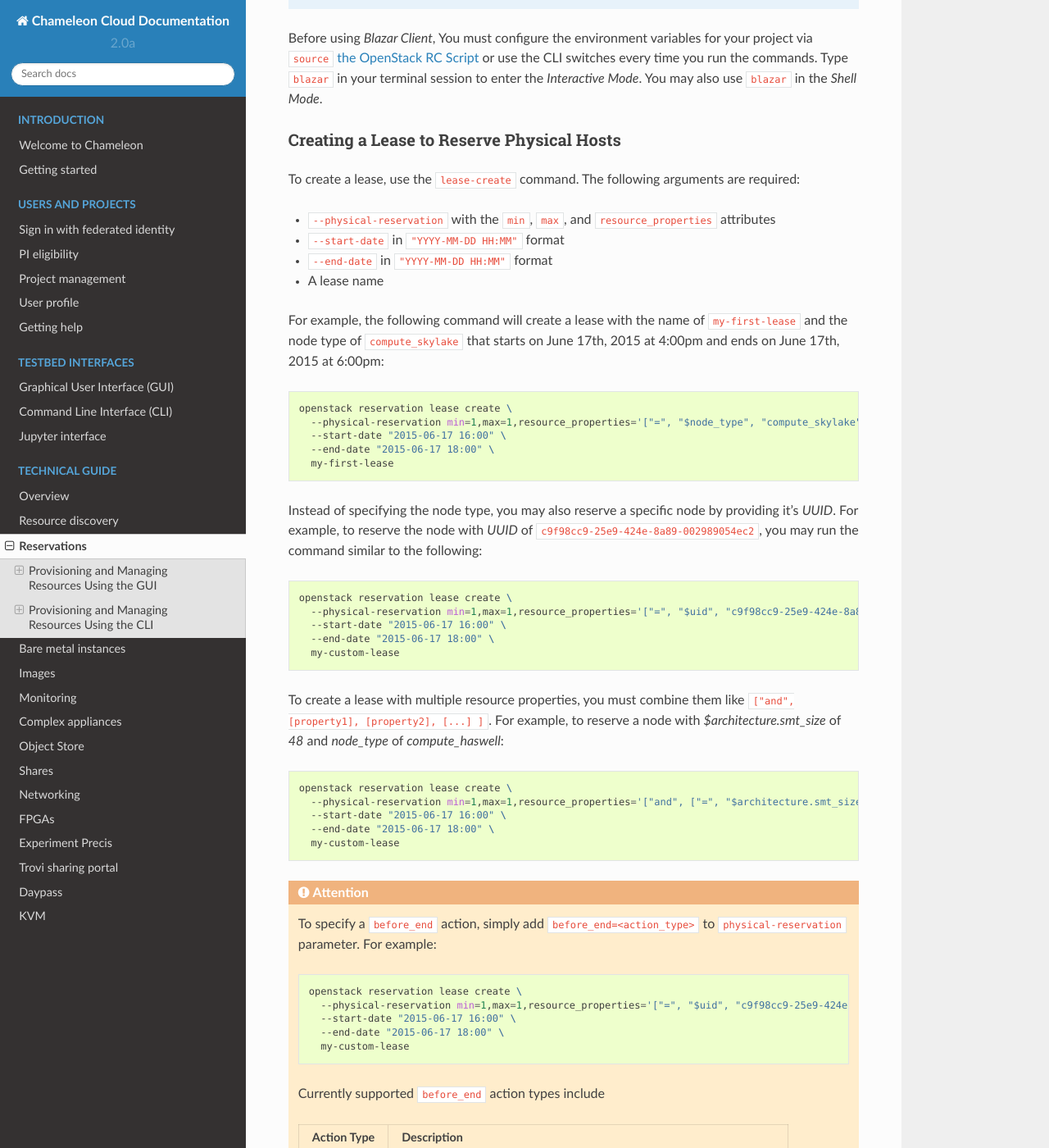
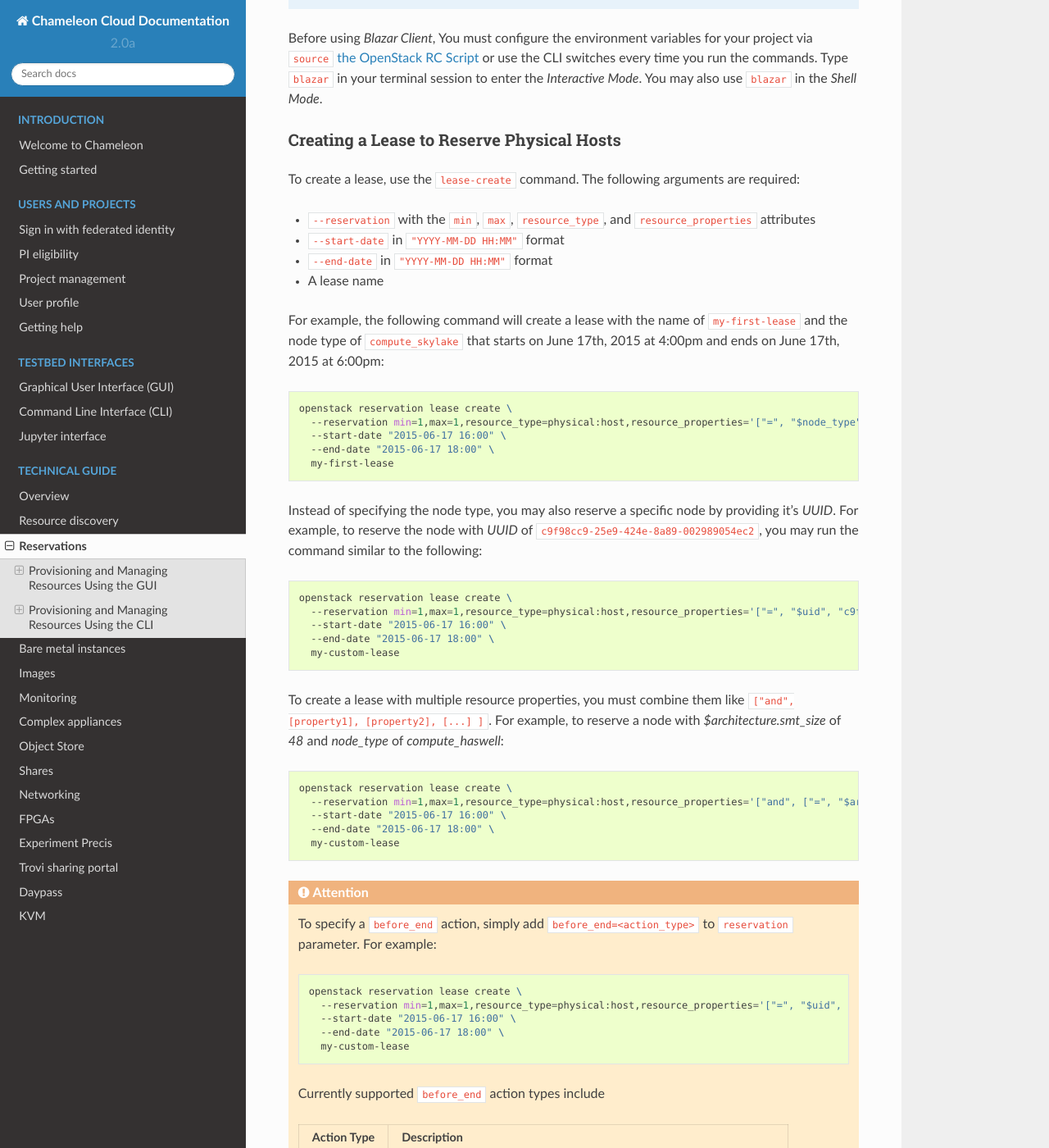
Before and after one commit to ChameleonCloud/docs, a Sphinx documentation site: the page built from source/technical/reservations.rst, in a window 1280 px wide and 1400 px high, scrolled down 9750 px. Shown: the whole window at 82% size. Built offline with Sphinx 7.4.7 and the Read the Docs theme 2.0.0, drawn with Linux system fonts in a browser that asks for light colours; some of the changed text lies outside the part shown.

Commit message:
Remove uses of --physical-reservation
This flag is obsolete. The new way to make a physical reservation is to
pass `resource_type=physical:host` to `--reservation`

```diff
--- a/source/technical/complex.rst
+++ b/source/technical/complex.rst
@@ -832,10 +832,10 @@ Next you will need to configure a Heat stack with the ``--initialize`` flag on t
 Create Reservation with Stack_ID
 ^^^^^^^^^^^^^^^^^^^^^^^^^^^^^^^^
 
-Finally, for a stack to launch when your reservation begins, we need to let Blazar know which stack to notify Heat to update. This is done via the command line by specifying ``orchestration`` as an ``on_start`` action with a stack_id (e.g. ``on_start=orchestration:<stack_id>``) under the ``--physical-reservation`` flag. Under the hood, Blazar will update your initialized Heat stack with the reservation_id assigned to the lease. See example below:
+Finally, for a stack to launch when your reservation begins, we need to let Blazar know which stack to notify Heat to update. This is done via the command line by specifying ``orchestration`` as an ``on_start`` action with a stack_id (e.g. ``on_start=orchestration:<stack_id>``) under the ``--reservation`` flag. Under the hood, Blazar will update your initialized Heat stack with the reservation_id assigned to the lease. See example below:
 
 .. code::
 
     openstack reservation lease create --start-date "<start_date>" --end-date "<end_date>" \
-      --physical-reservation min=<min>,max=<max>,on_start=orchestration:<stack_id> \
+      --reservation min=<min>,max=<max>,resource_type=physical:host,on_start=orchestration:<stack_id> \
       <lease_name>
--- a/source/technical/reservations.rst
+++ b/source/technical/reservations.rst
@@ -297,7 +297,7 @@ Creating a Lease to Reserve Physical Hosts
 To create a lease, use the ``lease-create`` command. The following arguments are
 required:
 
-- ``--physical-reservation`` with the ``min``, ``max``, and ``resource_properties`` attributes
+- ``--reservation`` with the ``min``, ``max``, ``resource_type``, and ``resource_properties`` attributes
 - ``--start-date`` in ``"YYYY-MM-DD HH:MM"`` format
 - ``--end-date`` in ``"YYYY-MM-DD HH:MM"`` format
 - A lease name
@@ -309,7 +309,7 @@ For example, the following command will create a lease with the name of
 .. code-block:: bash
 
    openstack reservation lease create \
-     --physical-reservation min=1,max=1,resource_properties='["=", "$node_type", "compute_skylake"]' \
+     --reservation min=1,max=1,resource_type=physical:host,resource_properties='["=", "$node_type", "compute_skylake"]' \
      --start-date "2015-06-17 16:00" \
      --end-date "2015-06-17 18:00" \
      my-first-lease
@@ -322,7 +322,7 @@ following:
 .. code-block:: bash
 
    openstack reservation lease create \
-     --physical-reservation min=1,max=1,resource_properties='["=", "$uid", "c9f98cc9-25e9-424e-8a89-002989054ec2"]' \
+     --reservation min=1,max=1,resource_type=physical:host,resource_properties='["=", "$uid", "c9f98cc9-25e9-424e-8a89-002989054ec2"]' \
      --start-date "2015-06-17 16:00" \
      --end-date "2015-06-17 18:00" \
      my-custom-lease
@@ -334,7 +334,7 @@ with *$architecture.smt_size* of *48* and *node_type* of *compute_haswell*:
 .. code-block:: bash
 
    openstack reservation lease create \
-     --physical-reservation min=1,max=1,resource_properties='["and", ["=", "$architecture.smt_size", "48"], ["=", "$node_type", "compute_haswell"]]' \
+     --reservation min=1,max=1,resource_type=physical:host,resource_properties='["and", ["=", "$architecture.smt_size", "48"], ["=", "$node_type", "compute_haswell"]]' \
      --start-date "2015-06-17 16:00" \
      --end-date "2015-06-17 18:00" \
      my-custom-lease
@@ -343,12 +343,12 @@ with *$architecture.smt_size* of *48* and *node_type* of *compute_haswell*:
 .. attention::
 
    To specify a ``before_end`` action, simply add ``before_end=<action_type>``
-   to ``physical-reservation`` parameter. For example:
+   to ``reservation`` parameter. For example:
 
    .. code-block:: bash
 
       openstack reservation lease create \
-        --physical-reservation min=1,max=1,resource_properties='["=", "$uid", "c9f98cc9-25e9-424e-8a89-002989054ec2"]',before_end=email \
+        --reservation min=1,max=1,resource_type=physical:host,resource_properties='["=", "$uid", "c9f98cc9-25e9-424e-8a89-002989054ec2"]',before_end=email \
         --start-date "2015-06-17 16:00" \
         --end-date "2015-06-17 18:00" \
         my-custom-lease
@@ -538,7 +538,7 @@ While separate leases can be created to reserve nodes and VLAN segments, it is a
 
 .. code-block:: bash
 
-   openstack reservation lease create --physical-reservation min=1,max=1,resource_properties='["=", "$node_type", "compute_skylake"]' --reservation resource_type=network,network_name="my-network" --start-date "2015-06-17 16:00" --end-date "2015-06-17 18:00" my-combined-lease
+   openstack reservation lease create --reservation min=1,max=1,resource_type=physical:host,resource_properties='["=", "$node_type", "compute_skylake"]' --reservation resource_type=network,network_name="my-network" --start-date "2015-06-17 16:00" --end-date "2015-06-17 18:00" my-combined-lease
 
 .. _reservation-cli-fip:
 
```
